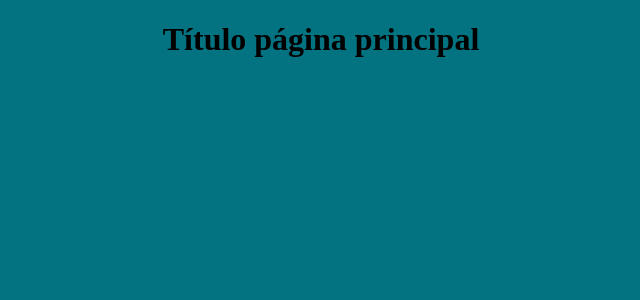
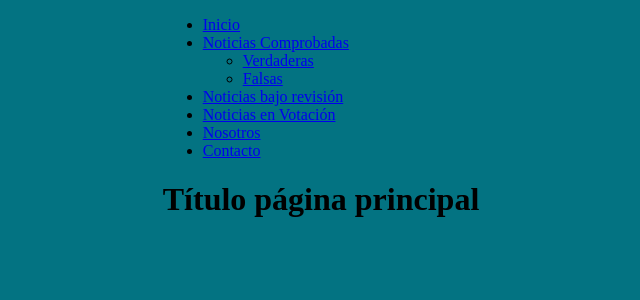
Before and after one commit to Alfonso54/Androide-17, a Django app: page / in a window 1280 px wide. Shown: the top 300 px of the page, without its empty margins (319-959 px from the left). Run offline with Django 4.2, Linux system fonts and the light colour scheme.

Commit message:
Update homepageindex.html

```diff
--- a/AVANCE_SEBA/blog/Templates/homepageindex.html
+++ b/AVANCE_SEBA/blog/Templates/homepageindex.html
@@ -7,6 +7,23 @@
         <link type='text/css' href= {% static 'CSSarchivos/estilos_pp.css' %} rel='stylesheet' />
     </head>
     <body>
+        <header>
+            <nav class="navegacion">
+                <ul class="menu">
+                    <li><a href="#">Inicio</a></li>
+                    <li><a href="#">Noticias Comprobadas</a>
+                        <ul class="submenu">
+                            <li><a href="#">Verdaderas</a></li>
+                            <li><a href="#">Falsas</a></li>
+                        </ul>
+                    </li>
+                    <li><a href="#">Noticias bajo revisión</a></li>
+                    <li><a href="#">Noticias en Votación</a></li>
+                    <li><a href="#">Nosotros</a></li>
+                    <li><a href="#">Contacto</a></li>
+                </ul>
+            </nav>
+        </header>
         {% include "plantillacolorfondopp.html" %}
         <header>
             <h1>Título página principal</h1>
```
